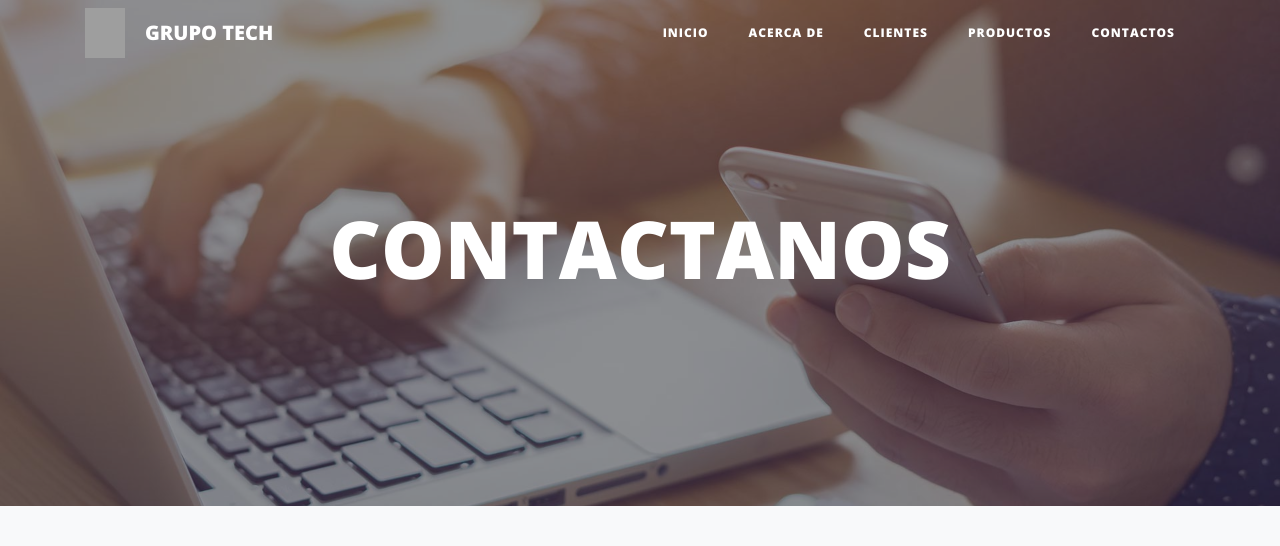
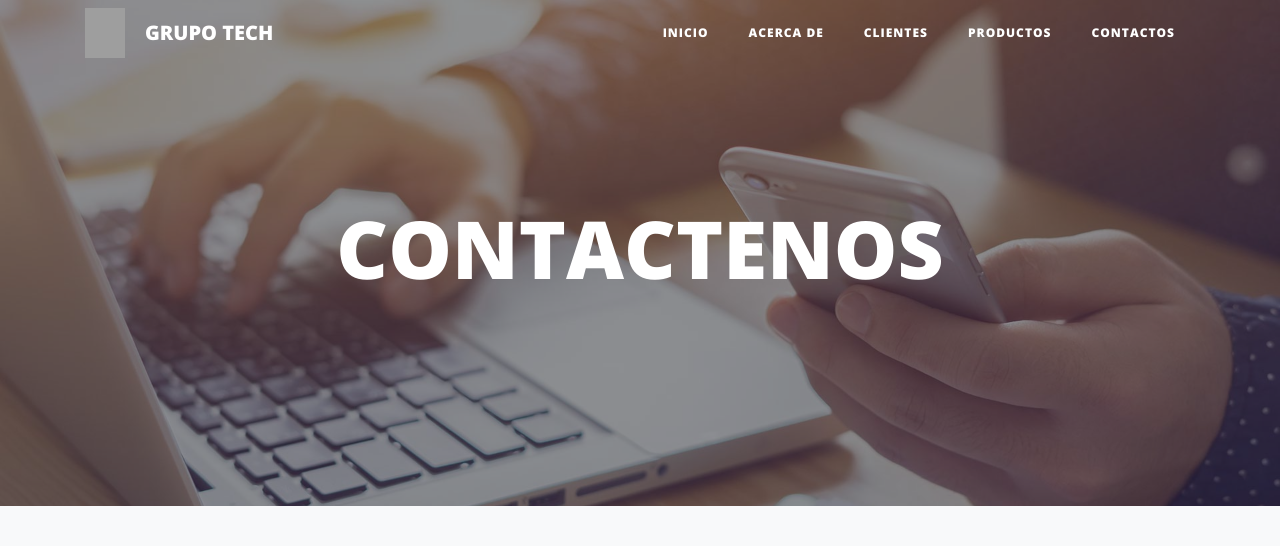
Before and after one commit to Grupo-Tech/WebGT, a Django app: page /Contactos/ in a window 1280 px wide. Shown: the top 546 px of the page. Run offline with Django 3.2, Linux system fonts and the light colour scheme; parts of the project's set-up code (start-up, migrations or seed data) failed here and were passed over; some libraries are stand-ins or nearby versions; grey boxes are pictures that could not be loaded.

Commit message:
asdasdas

```diff
--- a/Web_GrupTech/asgi.py
+++ b/Web_GrupTech/asgi.py
@@ -11,6 +11,6 @@ import os
 
 from django.core.asgi import get_asgi_application
 
-os.environ.setdefault('DJANGO_SETTINGS_MODULE', 'Web_GrupTech.settings.production')
+os.environ.setdefault('DJANGO_SETTINGS_MODULE', 'Web_GrupTech.settings.local')
 
 application = get_asgi_application()
--- a/templates/Contactos.html
+++ b/templates/Contactos.html
@@ -13,7 +13,7 @@ Contactos
 
 
 {% block titulo_principal %}
-CONTACTANOS
+CONTACTENOS
 {% endblock titulo_principal %}
 
 {% block detalles %}
```
